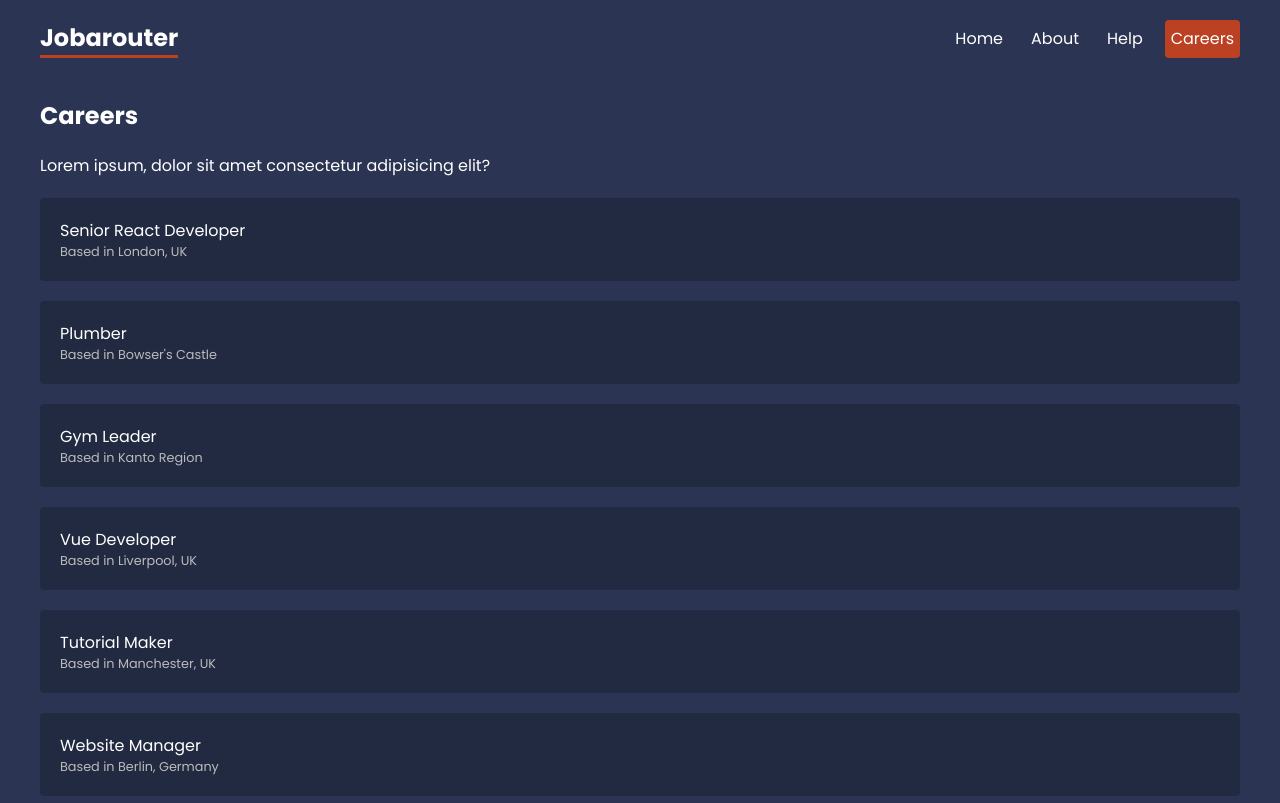
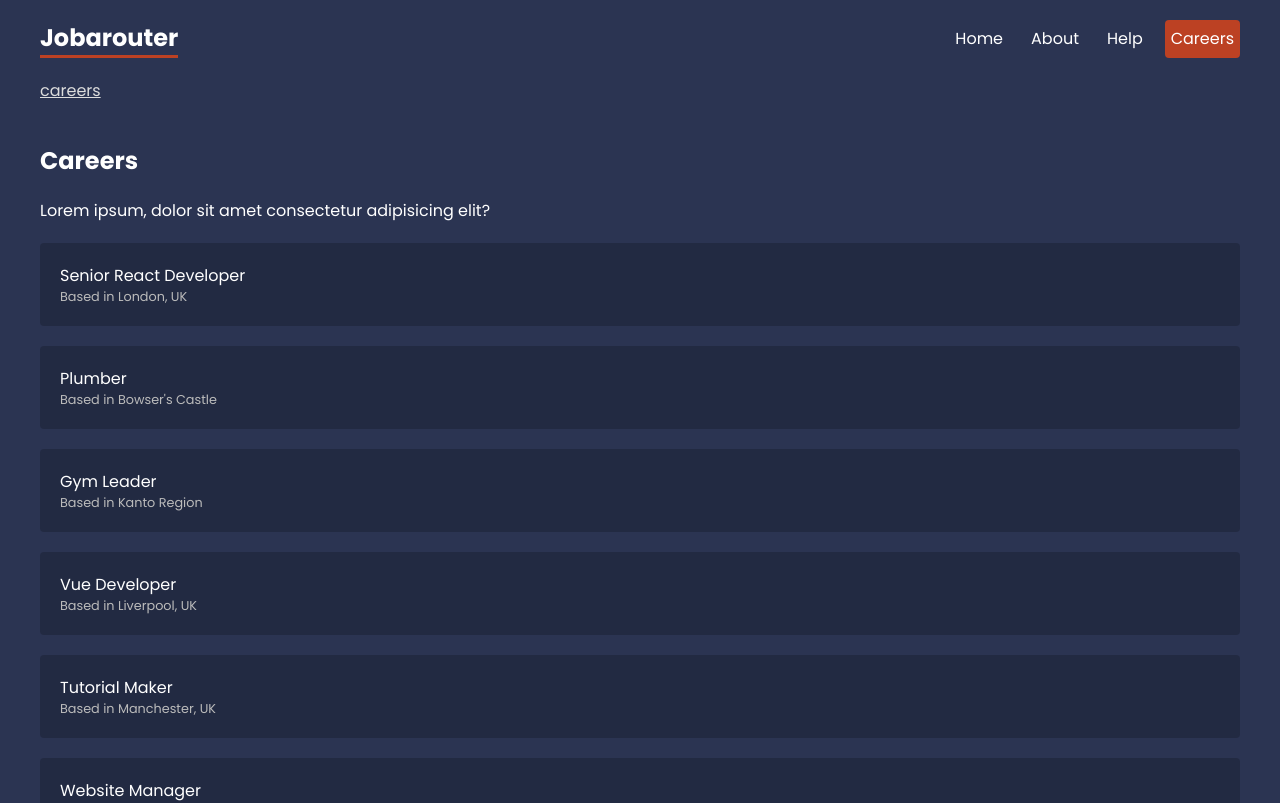
Before and after one commit to vbstellar/Jobarouter, a React (Create React App) app: page /careers in a window 1280 px wide. Shown: the top 803 px of the page. Built offline with nearby package versions, Linux system fonts and the light colour scheme; data requests are answered from the project's data file.

Commit message:
Breadcrumbs created

```diff
--- a/src/Layouts/RootLayout.js
+++ b/src/Layouts/RootLayout.js
@@ -1,4 +1,5 @@
 import { Outlet, NavLink } from "react-router-dom";
+import Breadcrums from "../components/Breadcrums";
 
 export default function RootLayout() {
   return (
@@ -11,10 +12,11 @@ export default function RootLayout() {
           <NavLink to="help">Help</NavLink>
           <NavLink to="careers">Careers</NavLink>
         </nav>
+        <Breadcrums></Breadcrums>
       </header>
       <main>
         <Outlet />
       </main>
     </div>
-  )
+  );
 }
--- /dev/null
+++ b/src/components/Breadcrums.js
@@ -0,0 +1,24 @@
+import { Link, useLocation } from "react-router-dom";
+
+export default function Breadcrums() {
+  const location = useLocation();
+
+  // /help/contact ==> help | contact
+
+  let currentLink = "";
+
+  const crums = location.pathname
+    .split("/")
+    .filter((crum) => crum !== "")
+    .map((crum) => {
+      currentLink += `/${crum}`;
+
+      return (
+        <div className="crum" key={crum}>
+          <Link to={currentLink}>{crum}</Link>
+        </div>
+      );
+    });
+
+  return <div className="breadcrums">{crums}</div>;
+}
--- a/src/index.css
+++ b/src/index.css
@@ -129,3 +129,21 @@ form label span {
 }
 
 /* breadcrumbs */
+.breadcrums {
+  max-width: 1200px;
+  margin: 20px auto;
+}
+.breadcrums > *{
+  display: inline-block;
+  margin-right: 10px;
+}
+.breadcrums .crum:after {
+  content: '>';
+  margin-left: 10px;
+}
+.breadcrums .crum:last-child:after {
+  display: none;
+}
+.breadcrums .crum a {
+  color: #ddd;
+}
```
